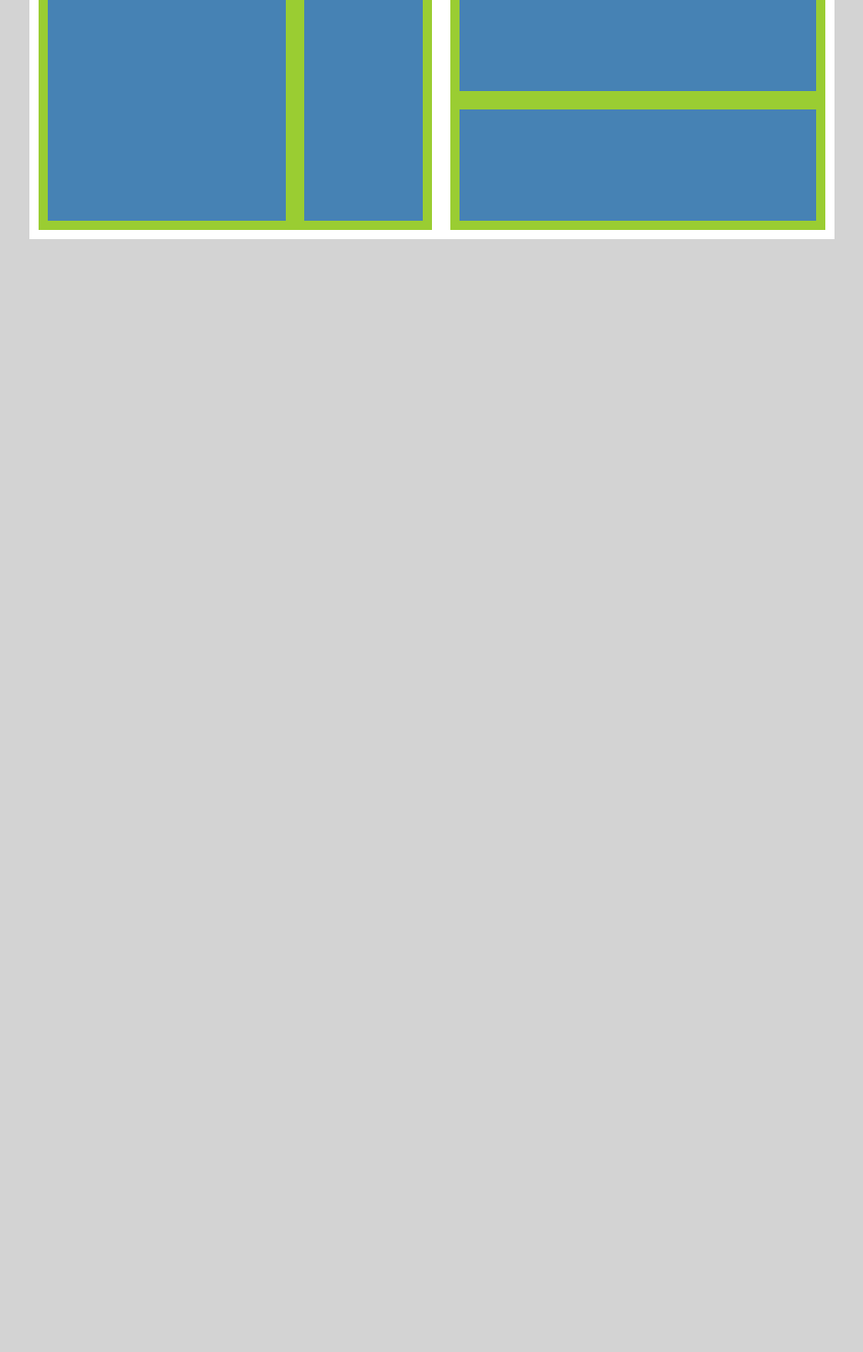
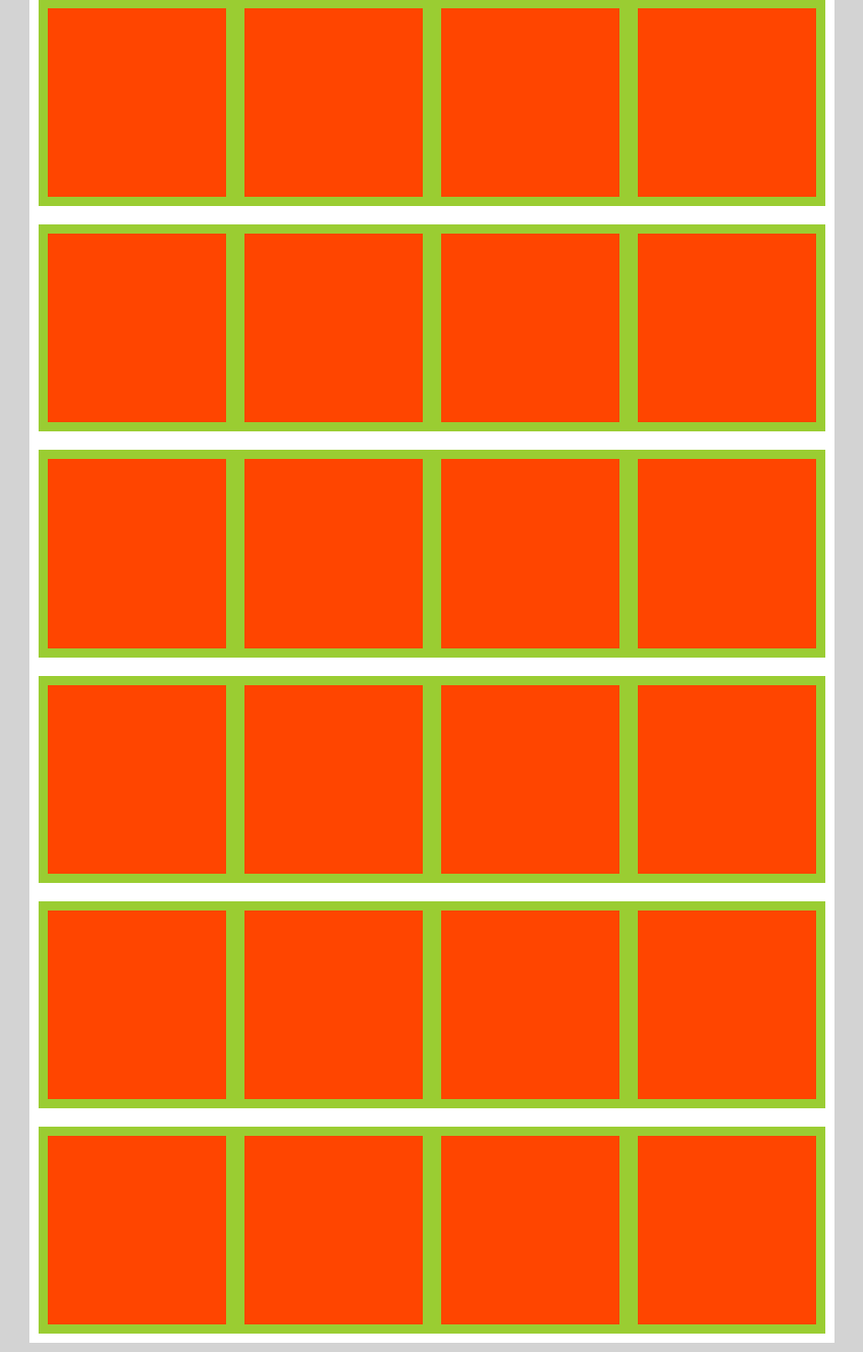
Before and after one commit to valyakin/vue-baseproject, a Vue app: page /#/ in a window 1280 px wide. Shown: the part 930-2400 px from the top of the page at 92% size, without its empty margins (170-1109 px from the left). Before the commit the page ends 1200 px from the top, so only its background shows below. Built offline with nearby package versions, Linux system fonts and the light colour scheme.

Commit message:
Добавил элементов к шаблону

```diff
--- a/src/pages/Public/Public.css
+++ b/src/pages/Public/Public.css
@@ -6,7 +6,7 @@ body {
   margin: auto;
   background-color: lightgrey;
   width: 70vw;
-  height: 150vh;
+  height: 300vh;
 }
 
 .flex-column {
--- a/src/pages/Public/Public.htm
+++ b/src/pages/Public/Public.htm
@@ -7,10 +7,48 @@
       <div class="blue big"></div>
       <div class="blue medium"></div>
     </div>
-    <div class="green flex-column medium">
+    <div class="green flex-column very-small">
       <div class="blue medium"></div>
       <div class="blue big"></div>
       <div class="blue small"></div>
     </div>
   </div>
+  <div class="white flex-column big">
+    <div class="green flex-row medium">
+      <div class="red medium"></div>
+      <div class="red medium"></div>
+      <div class="red medium"></div>
+      <div class="red medium"></div>
+    </div>
+    <div class="green flex-row medium">
+      <div class="red medium"></div>
+      <div class="red medium"></div>
+      <div class="red medium"></div>
+      <div class="red medium"></div>
+    </div>
+    <div class="green flex-row medium">
+      <div class="red medium"></div>
+      <div class="red medium"></div>
+      <div class="red medium"></div>
+      <div class="red medium"></div>
+    </div>
+    <div class="green flex-row medium">
+      <div class="red medium"></div>
+      <div class="red medium"></div>
+      <div class="red medium"></div>
+      <div class="red medium"></div>
+    </div>
+    <div class="green flex-row medium">
+      <div class="red medium"></div>
+      <div class="red medium"></div>
+      <div class="red medium"></div>
+      <div class="red medium"></div>
+    </div>
+    <div class="green flex-row medium">
+      <div class="red medium"></div>
+      <div class="red medium"></div>
+      <div class="red medium"></div>
+      <div class="red medium"></div>
+    </div>
+  </div>
 </div>
```
